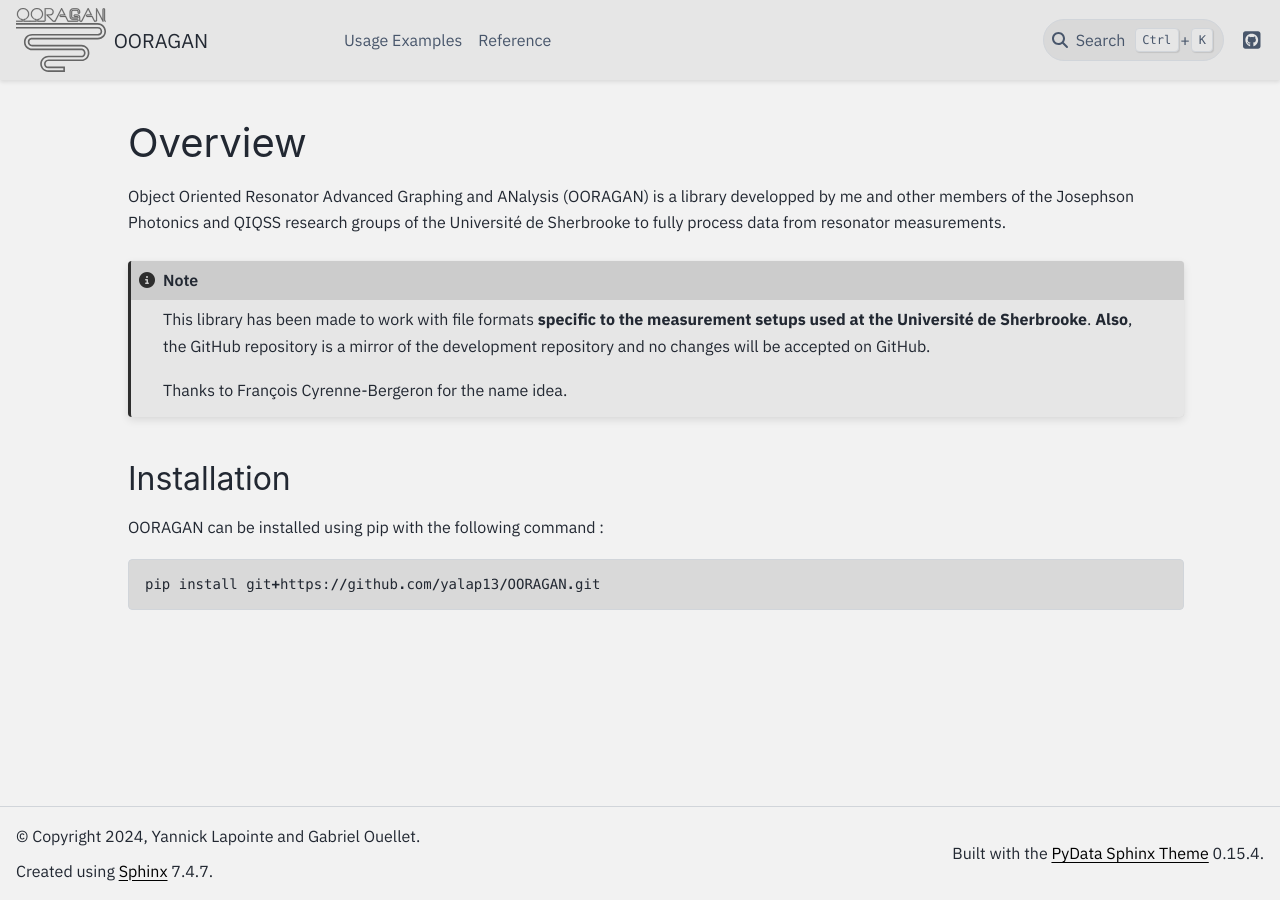
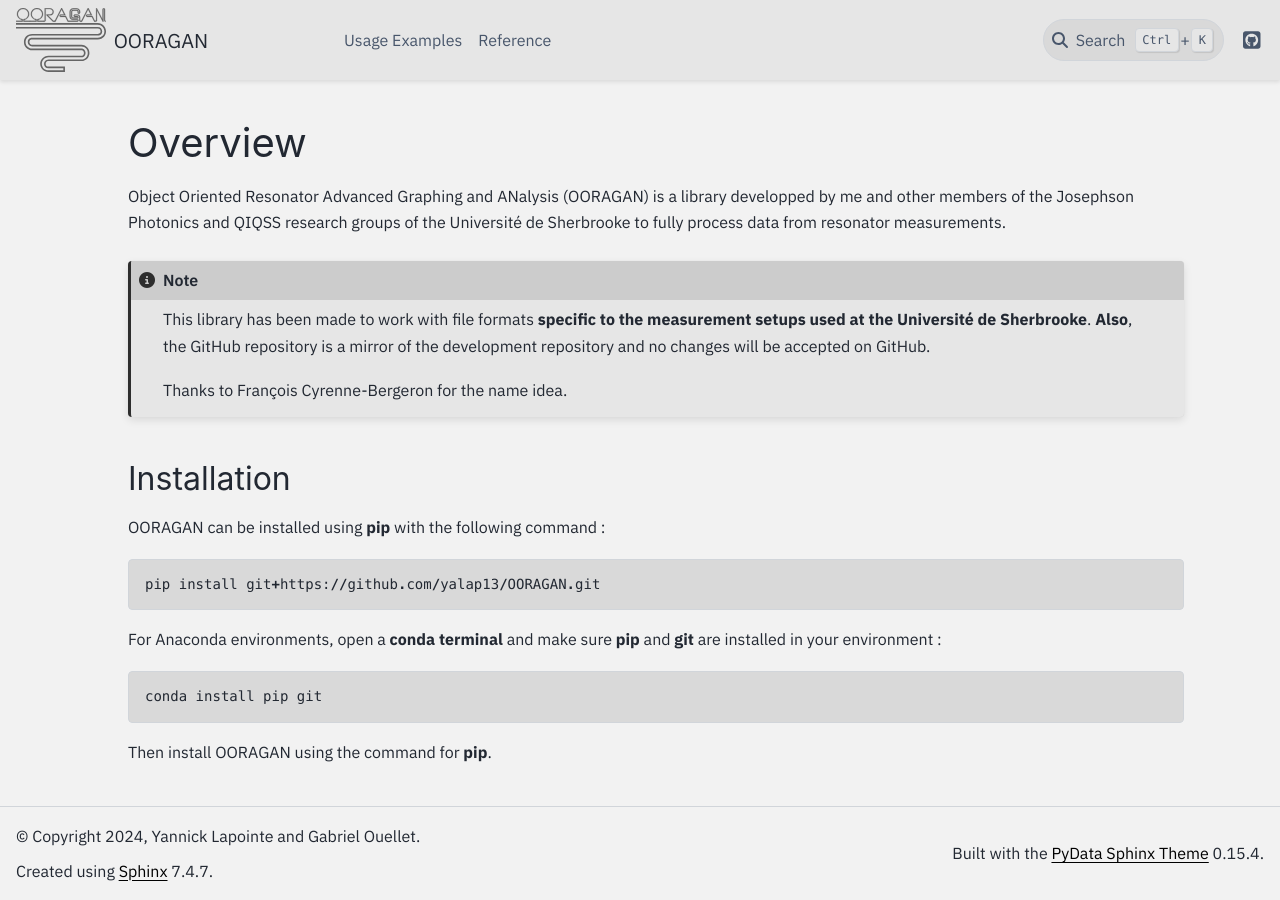
Before and after one commit to yalap13/OORAGAN, a Sphinx documentation site: the page built from docs/index.rst, in a window 1280 px wide. Built offline with Sphinx 7.4.7 and the PyData theme 0.15.4, drawn with Linux system fonts in a browser that asks for light colours.

Commit message:
Added installation note for conda

```diff
--- a/docs/index.rst
+++ b/docs/index.rst
@@ -15,9 +15,15 @@ Object Oriented Resonator Advanced Graphing and ANalysis (OORAGAN) is a library
 Installation
 ------------
 
-OORAGAN can be installed using pip with the following command : ::
+OORAGAN can be installed using **pip** with the following command : ::
 
    pip install git+https://github.com/yalap13/OORAGAN.git
+
+For Anaconda environments, open a **conda terminal** and make sure **pip** and **git** are installed in your environment : ::
+
+   conda install pip git
+
+Then install OORAGAN using the command for **pip**.
 
 .. toctree::
    :maxdepth: 2
```
